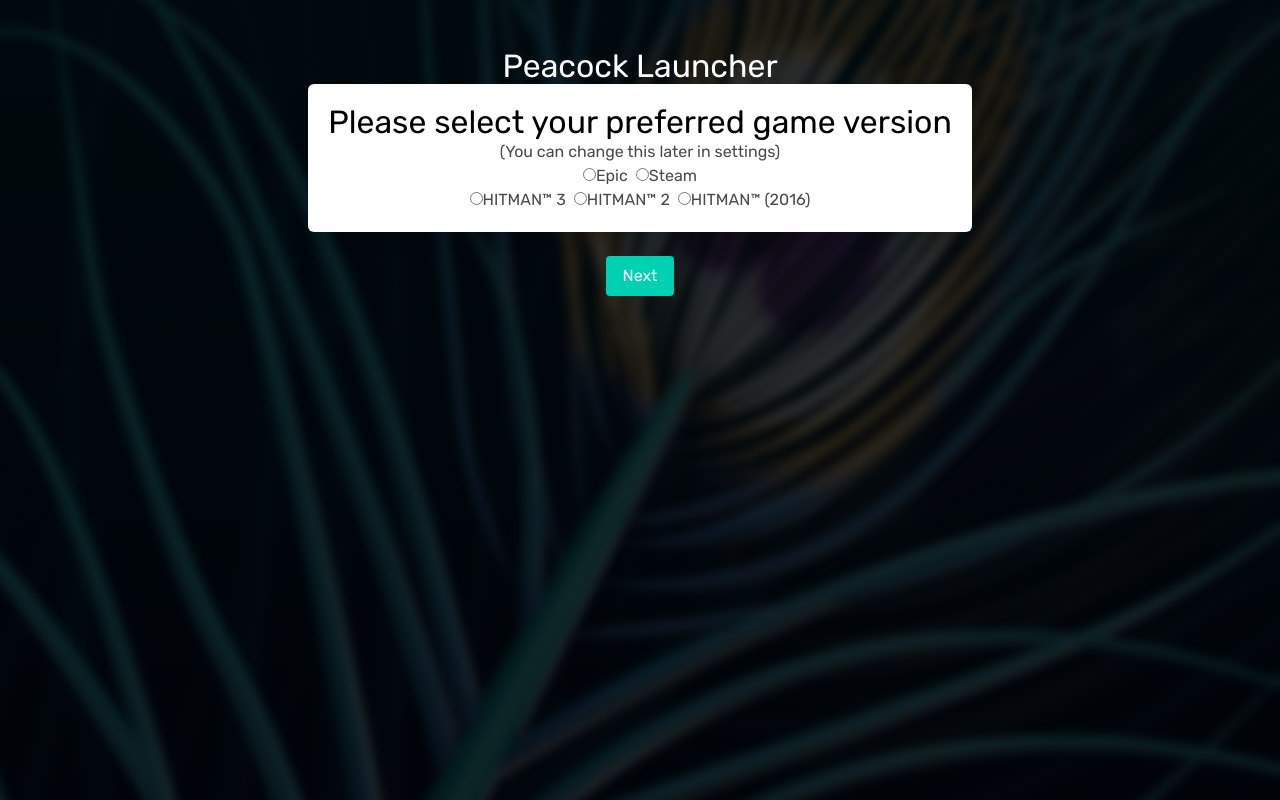
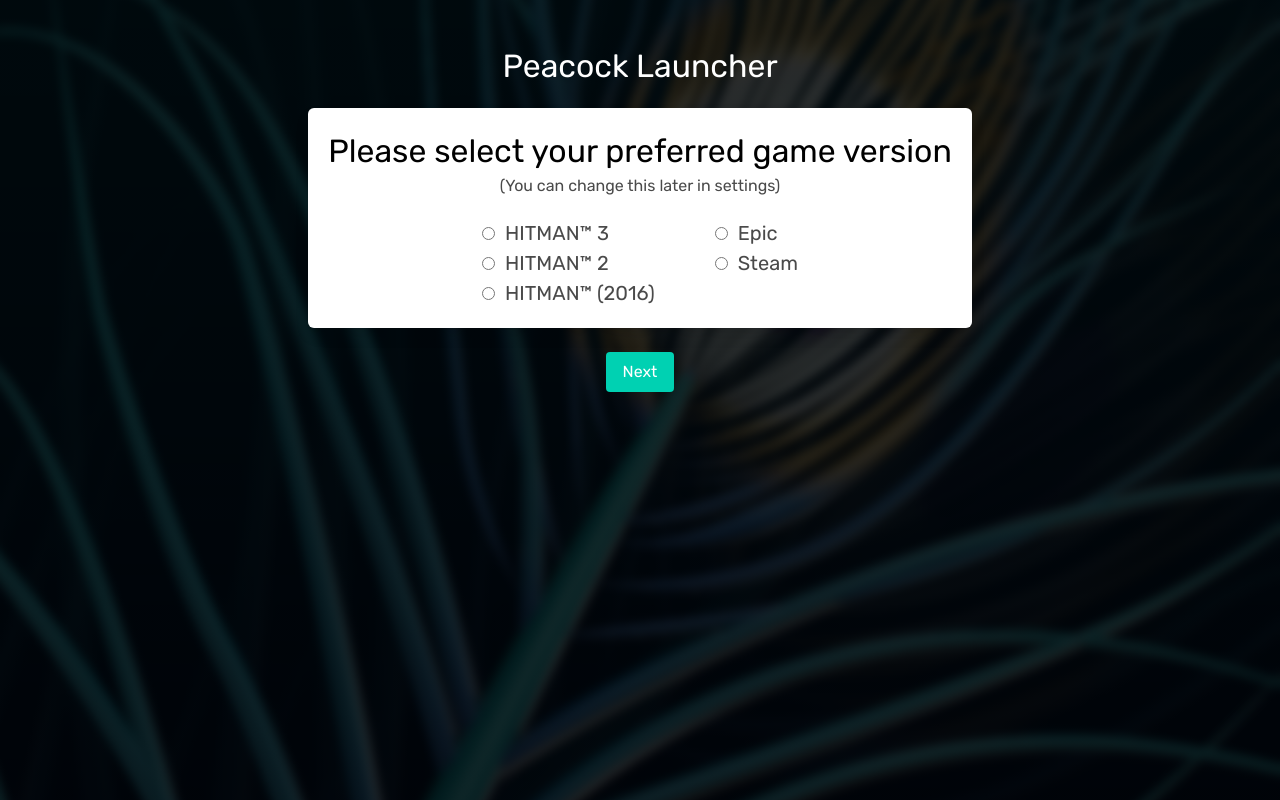
Before and after one commit to thepeacockproject/Launcher, a React (Vite) app: page / in a window 1280 px wide. Both pictures are taken after a click on the button "Begin Setup". Built offline with nearby package versions, Linux system fonts and the light colour scheme; a web font is replaced by a local one.

Commit message:
try restyling the game select page to fit the figma prototype, improve spacing

```diff
--- a/src/components/SelectGameVersion.tsx
+++ b/src/components/SelectGameVersion.tsx
@@ -33,6 +33,25 @@
             <p>
                 <i>(You can change this later in settings)</i>
             </p>
+            <div className="control">
+                <LabelOption
+                    group="game-version"
+                    name="HITMAN&trade; 3"
+                    getSet={[version!, setVersion]}
+                />
+                <br></br>
+                <LabelOption
+                    group="game-version"
+                    name="HITMAN&trade; 2"
+                    getSet={[version!, setVersion]}
+                />
+                <br></br>
+                <LabelOption
+                    group="game-version"
+                    name="HITMAN&trade; (2016)"
+                    getSet={[version!, setVersion]}
+                />
+            </div>
 
             <div className="control">
                 <LabelOption
@@ -40,30 +59,13 @@
                     group="provider"
                     getSet={[platform!, setPlatform]}
                 />
+                <br></br>
                 <LabelOption
                     name="Steam"
                     group="provider"
                     getSet={[platform!, setPlatform]}
                 />
             </div>
-
-            <div className="control">
-                <LabelOption
-                    group="game-version"
-                    name="HITMAN&trade; 3"
-                    getSet={[version!, setVersion]}
-                />
-                <LabelOption
-                    group="game-version"
-                    name="HITMAN&trade; 2"
-                    getSet={[version!, setVersion]}
-                />
-                <LabelOption
-                    group="game-version"
-                    name="HITMAN&trade; (2016)"
-                    getSet={[version!, setVersion]}
-                />
-            </div>
         </form>
     )
 }
--- a/src/styles/style.css
+++ b/src/styles/style.css
@@ -45,3 +45,26 @@
 .subtitle {
     margin-top: 40px !important;
 }
+
+.control {
+    display: inline-block;
+    margin-left: 30px;
+    margin-right: 30px;
+    margin-top: 20px;
+    text-align: left !important;
+    vertical-align: top;
+    font-size: 1.25em !important;
+}
+
+input[type="checkbox"],
+input[type="radio"] {
+    margin-right: 10px !important;
+}
+
+.box {
+    margin-top: 1.5rem;
+}
+
+p {
+    margin-top: 0.3rem !important;
+}
```
